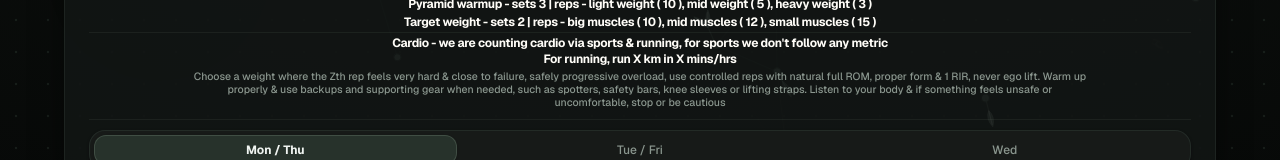
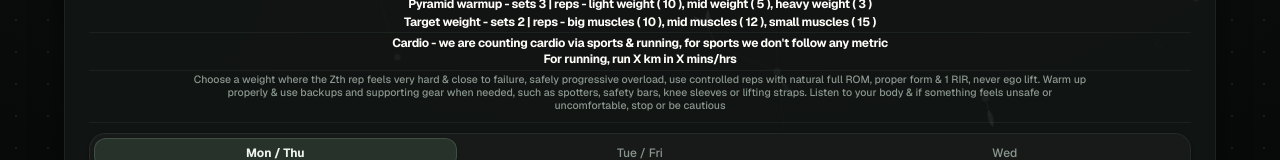
Before and after one commit to AbhinavXDayal/Workify, a React (Vite) app: page / in a window 1280 px wide. Shown: the part 156-316 px from the top of the page. Built offline with nearby package versions, Linux system fonts and the light colour scheme; no server answers.

Commit message:
Add horizontal divider line after cardio guidelines

```diff
--- a/src/components/SplitHeader.tsx
+++ b/src/components/SplitHeader.tsx
@@ -110,6 +110,9 @@ export const SplitHeader: React.FC<SplitHeaderProps> = ({
           <p>For running, run X km in X mins/hrs</p>
         </div>
 
+        {/* Separator after Cardio guidelines */}
+        <hr className="border-[#4A5A4F]/20 my-0.5" />
+
         {/* Short instruction */}
         <p className="text-[#8A968E] text-[8.5px] sm:text-[10.5px] leading-tight text-center max-w-4xl mx-auto font-medium mt-0.5">
           {SPLIT_HEADER_TEXT.instruction}
```
